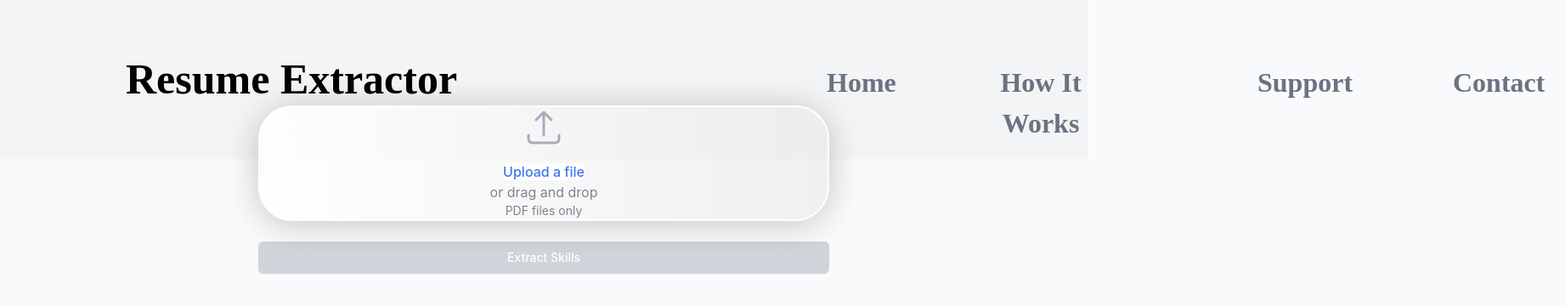
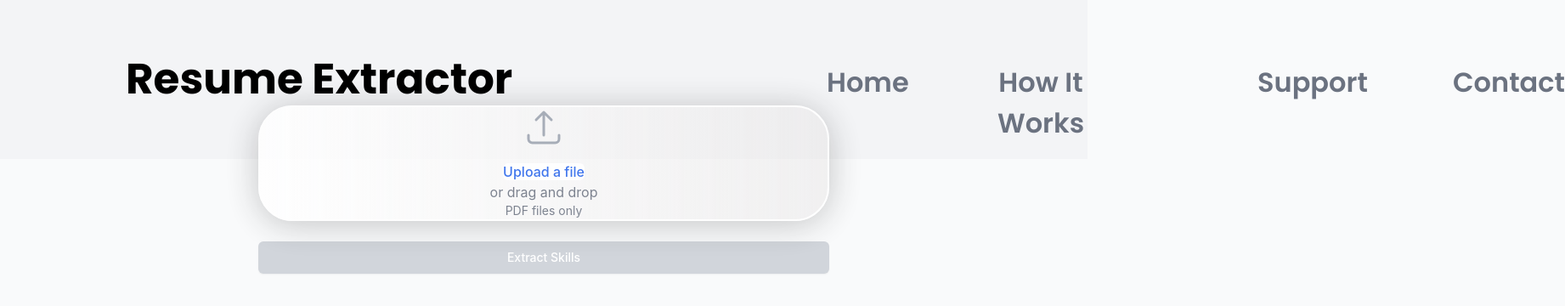
Before and after one commit to Fury044/Resume-Extractor-Final, a React (Vite) app in the folder frontend/: page / in a window 1280 px wide. Shown: the top 360 px of the page at 85% size, 1842 px wide, since content can reach past the window. Built offline with nearby package versions, Linux system fonts and the light colour scheme; no server answers.

Commit message:
Add files via upload

```diff
--- a/frontend/src/index.css
+++ b/frontend/src/index.css
@@ -1,3 +1,5 @@
+@import url('https://fonts.googleapis.com/css2?family=Poppins:wght@400;500;600;700&display=swap');
+
 @tailwind base;
 @tailwind components;
 @tailwind utilities;
```
